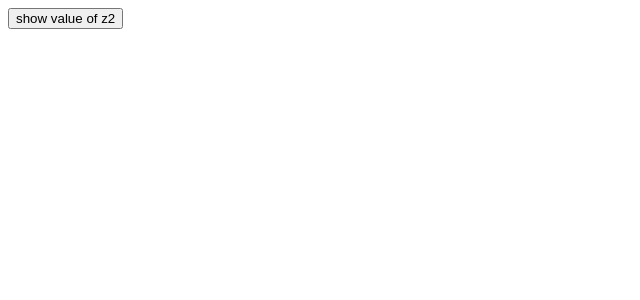
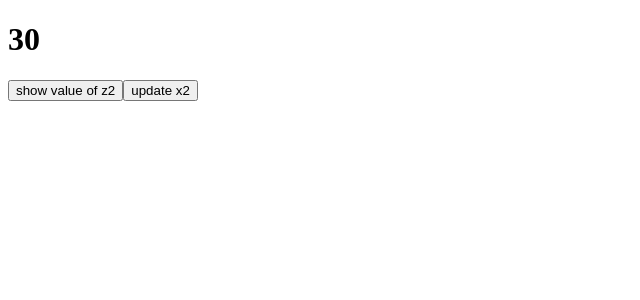
Before and after one commit to swatitiwari5300/angular-tut, an Angular app: page / in a window 1280 px wide. Shown: the top 300 px of the page, without its empty margins (0-640 px from the left). Built offline with nearby package versions, Linux system fonts and the light colour scheme.

Commit message:
control flow

```diff
--- a/src/app/app.component.html
+++ b/src/app/app.component.html
@@ -162,4 +162,7 @@ name="user">
 <hr>
 <h1>{{count2()}}</h1> -->
 
+<h1>{{z2()}}</h1>
 <button (click)="showValueComputedSig()">show value of z2</button>
+
+<button (click)="updateX2()">update x2</button>
--- a/src/app/app.component.ts
+++ b/src/app/app.component.ts
@@ -157,4 +157,8 @@ constructor(){
     this.x2.set(100);
     console.log(this.z2());
   }
+
+  updateX2(){
+    this.x2.set(1000);
+  }
 }
```
